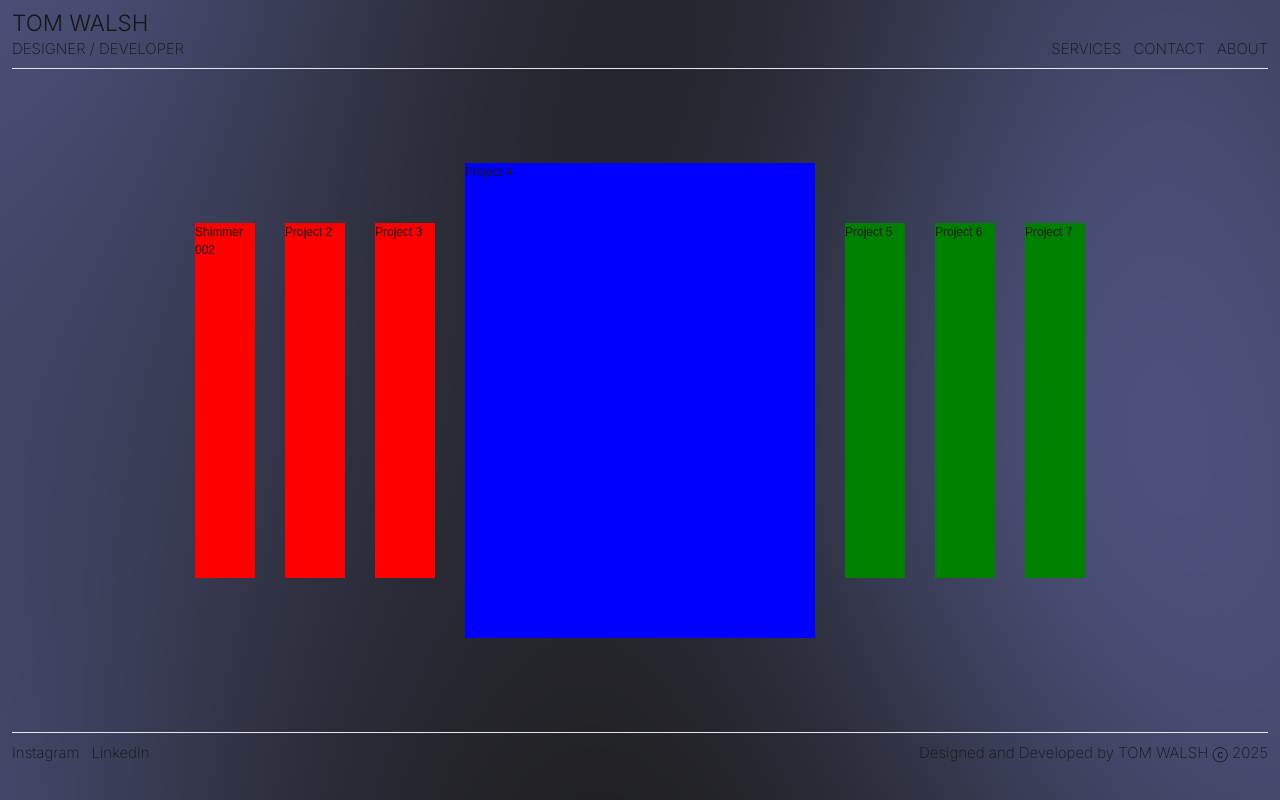
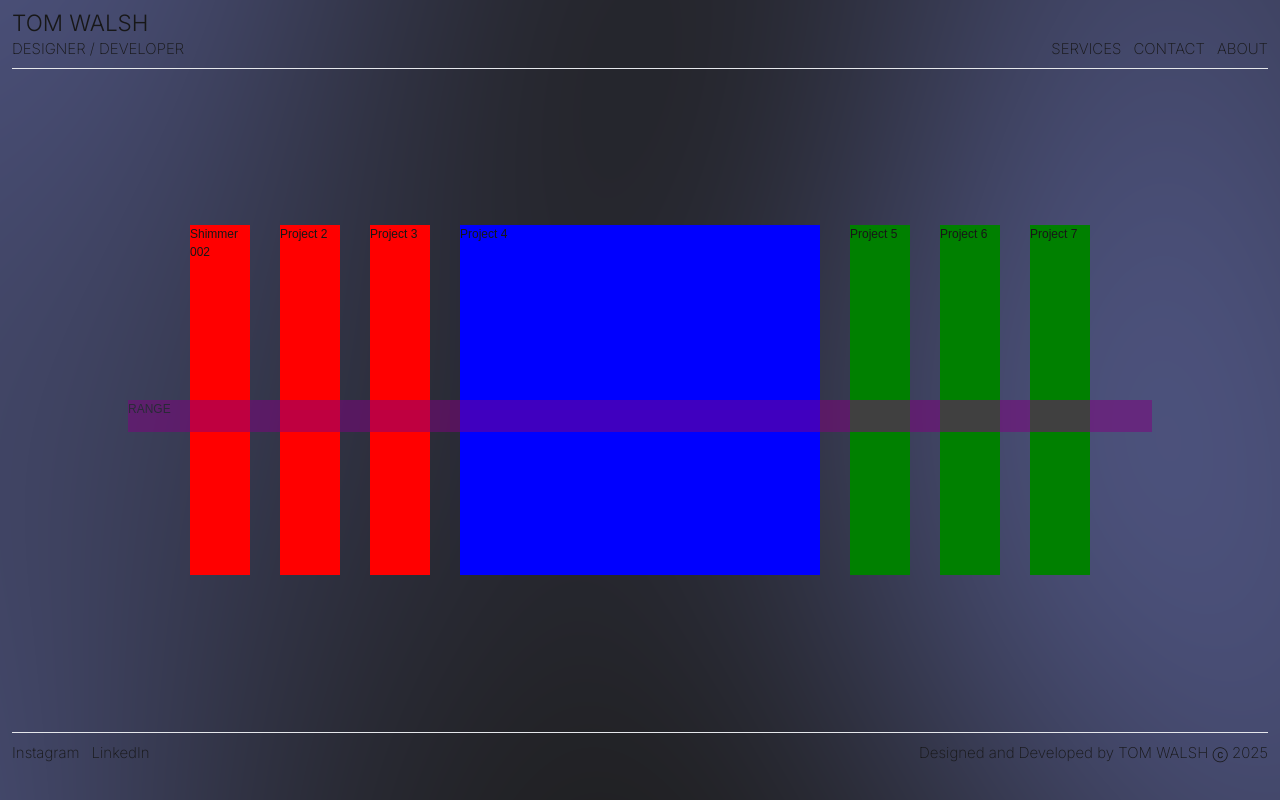
Before and after one commit to thomaswalsh92/r3f-portfolio-2025, a Next.js app: page / in a window 1280 px wide. Built offline with nearby package versions, Linux system fonts and the light colour scheme.

Commit message:
Another iteration of fixerd position distribution of divs

```diff
--- a/src/app/components/Carousel.jsx
+++ b/src/app/components/Carousel.jsx
@@ -47,12 +47,12 @@ const Carousel = () => {
   const [height, setHeight] = useState(0);
   const [width, setWidth] = useState(0);
 
-  const [focused, setFocused] = useState(0);
+  // const [focused, setFocused] = useState(0);
 
-  const [carouselOffset, setCarouselOffset] = useState(0);
+  // const [carouselOffset, setCarouselOffset] = useState(0);
 
+  // const carouselOuter = useRef(null);
   const carouselOuter = useRef(null);
-  const carouselContainer = useRef(null);
   useEffect(() => {
     setHeight(carouselOuter.current.clientHeight);
     setWidth(carouselOuter.current.clientWidth);
@@ -60,7 +60,7 @@ const Carousel = () => {
 
   //item
   const expandedHeight = 475;
-  const expandedWidth = 350;
+  const expandedWidth = 360;
   const collapsedHeight = 350;
   const collapsedWidth = 60;
   const gap = 30; /*prettier-ignore*/
@@ -68,82 +68,99 @@ const Carousel = () => {
   //distribution
   const margin = 128;
   const range = width - (margin * 2); /*prettier-ignore*/
-  //! how many we can fit into the range
-  let numVisible = Math.floor((range - expandedWidth) / (collapsedWidth + gap)); /*prettier-ignore*/
 
-  //!force into odd number of items there is always a centred item
-  if (numVisible % 2 === 0) {
-    numVisible = numVisible + 1;
+  //calculate how many divs we can fit into the range taking into account
+  //margins
+  let numVisible = 1;
+  let remainingRange = range - expandedWidth;
+  while (remainingRange > (0 + collapsedWidth + gap) /*prettier-ignore*/) {
+    remainingRange = remainingRange - (collapsedWidth + gap);
+    numVisible++;
   }
 
-  const calculateTop = (i) => {
+  //need to force an odd number of divs so that the large focused div is always centred
+  if (numVisible % 2 === 0) {
+    numVisible = numVisible - 1;
+    remainingRange = remainingRange + (collapsedWidth + gap);
+  }
+
+  const start = margin + (remainingRange / 2); /*prettier-ignore*/
+
+  const calculateTop = () => {
     return (height - collapsedHeight) / 2 /*prettier-ignore*/
   };
 
+  const midPoint = Math.floor(numVisible / 2);
+
+  const calculateLeft = (index) => {
+    if (index <= midPoint) {
+      return start + ((collapsedWidth + gap) * index); /*prettier-ignore*/
+    }
+
+    if (index > midPoint) {
+      return start + ((collapsedWidth + gap) * (index - 1)) + gap + expandedWidth; /*prettier-ignore*/
+    }
+  };
+
   const debugGetColor = (i) => {
-    const centrePoint = Math.floor(numVisible / 2);
-    if (i < centrePoint) {
+    if (i < midPoint) {
       return "red";
     }
 
-    if (i === centrePoint) {
+    if (i === midPoint) {
       return "blue";
     }
 
-    if (i > centrePoint) {
+    if (i > midPoint) {
       return "green";
     }
   };
 
-  const handleLeft = () => {
-    setCarouselOffset(carouselOffset - 1);
-  };
+  let repeatedProjects = [];
 
-  const handleRight = () => {
-    setCarouselOffset(carouselOffset + 1);
-  };
-
-  const repeatedProjects = [];
+  for (let i = 0; i < numVisible; i = i + projects.length) {
+    repeatedProjects = repeatedProjects.concat(projects);
+  }
 
   numVisible;
 
   return (
     <div className="carouselOuter" ref={carouselOuter}>
-      {/* <button style={{ marginTop: 256 }} onClick={() => handleLeft()}>
-        LEFT
-      </button>
-      <button
-        style={{ marginTop: 256, marginLeft: 16 }}
-        onClick={() => handleRight()}
-      >
-        RIGHT
-      </button> */}
       <div
-        ref={carouselContainer}
         className="carouselContainer"
         style={{
-          height: 475,
-          display: "grid",
-          gridTemplateColumns: `repeat(${Math.floor(numVisible / 2)}, 60px)
-          350px
-          repeat(${Math.floor(numVisible / 2)}, 60px) `,
-          gridTemplateRows: "60px 355px 60px",
-          gridColumnGap: 30,
-          gridRowGap: 0,
-          marginTop: "auto",
-          marginBottom: "auto",
+          position: "fixed",
+          width: width,
+          height: height,
+          top: 0,
+          left: 0,
         }}
       >
+        <div
+          style={{
+            position: "fixed",
+            height: 32,
+            width: range,
+            top: height / 2,
+            left: margin,
+            background: "purple",
+            opacity: "50%",
+            zIndex: 100,
+          }}
+        >
+          RANGE
+        </div>
         {[...projects, ...projects, ...projects].map((project, index) => {
-          let isFocused = false;
-          if (Math.floor(numVisible / 2) === Math.floor(index)) {
-            isFocused = true;
-          }
           return (
             index < numVisible && (
               <CarouselItem
                 style={{
-                  gridRow: isFocused ? "1 / span 3" : "2 / span 1",
+                  position: "fixed",
+                  top: calculateTop(),
+                  left: calculateLeft(index),
+                  width: index === midPoint ? expandedWidth : collapsedWidth,
+                  height: collapsedHeight,
+                  // gridRow: isFocused ? "1 / span 3" : "2 / span 1",
                   backgroundColor: debugGetColor(index),
                 }}
                 project={project}
--- a/src/app/globals.css
+++ b/src/app/globals.css
@@ -133,9 +133,9 @@ h2 {
   height: 100%;
   width: 100vw;
   position: fixed;
-  display: flex;
+  /* display: flex;
   align-items: centre;
-  justify-content: center;
+  justify-content: center; */
   top: 0;
   left: 0;
 }
```
